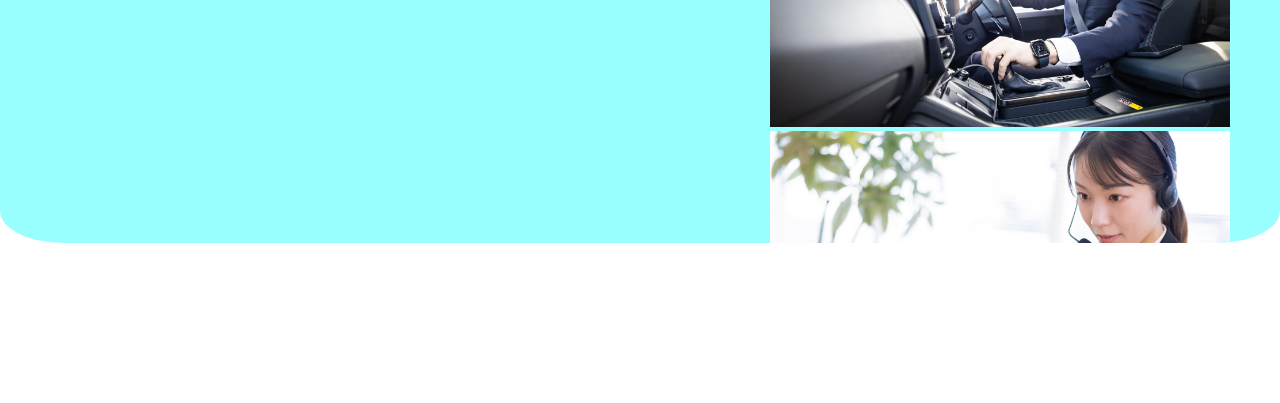
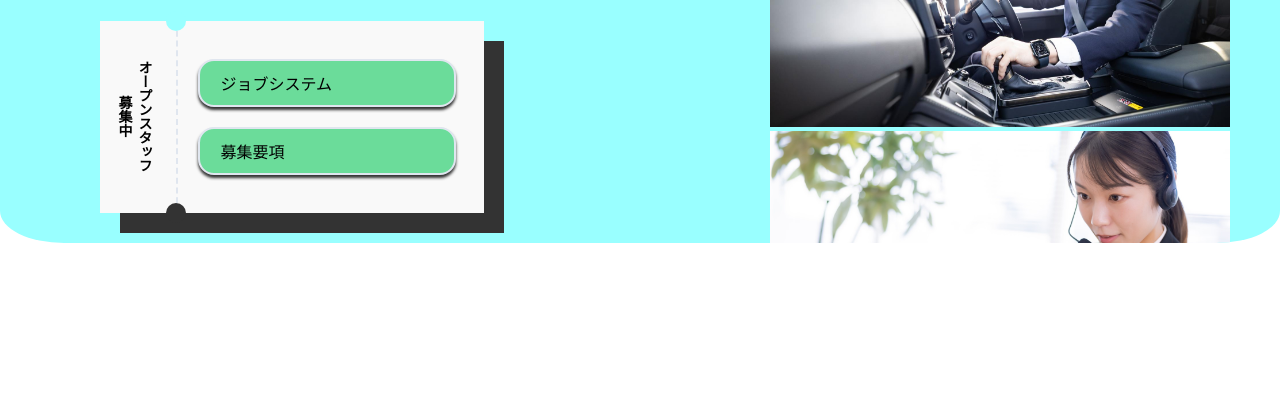
Before and after one commit to kajikaji5678/port, a plain HTML site: page index.html in a window 1280 px wide. Shown: the part 397-800 px from the top of the page. Drawn offline with Linux system fonts and the light colour scheme.

Commit message:
トップページ更新

```diff
--- a/css/style.css
+++ b/css/style.css
@@ -17,8 +17,14 @@ nav {
 
 a {
     text-decoration: none;
+    color:inherit;
 }
 
+p {
+    margin: 0;
+}
+
+@import url(http://fonts.googleapis.com/earlyaccess/notosansjp.css);
 
 .abc {
     align-items: center;
@@ -172,3 +178,112 @@ TOPページ
         transform: translateY(-50%);
     }
 }
+
+.top_coupon {
+    position: absolute;
+    width: 30%;
+    height: 30%;
+    background-color: #f9f9f9;
+    bottom: 30px;
+    left: 100px;
+    box-shadow: 20px 20px 0 #333;
+    display: flex;
+}
+
+/* クーポン風 */
+.top_coupon_left,
+.top_coupon_right {
+    position: relative;
+    display: flex;
+    flex-direction: column;
+}
+
+.top_coupon_right {
+    gap: 20px;
+}
+
+.top_coupon_left {
+    width: 20%;
+    height: 100%;
+    border-right: 2px dashed #e0e6ef;
+}
+
+.top_coupon_left p {
+    display: block;
+    margin: auto;
+    margin-right: 30%;
+}
+
+.top_coupon_left::before,
+.top_coupon_left::after {
+    position: absolute;
+    display: block;
+    content: "";
+    border-radius: 100%;
+    width: 20px;
+    height: 20px;
+}
+
+.top_coupon_left::before {
+    top: -10px;
+    right: -10px;
+    background: #99FFFF;
+}
+
+.top_coupon_left::after {
+    bottom: -10px;
+    right: -10px;
+    background: #333;
+}
+
+.top_coupon_right {
+    width: 80%;
+    height: 100%;
+    display: flex;
+    flex-direction: column;
+    justify-content: center;
+}
+
+.top_coupon_left p {
+    writing-mode: vertical-rl;
+    font-family: 'Noto Sans JP';
+    font-size: 14px;
+    font-weight: bold;
+    text-align: center;
+}
+
+.top_coupon_right p {
+    display: block;
+}
+
+.top_coupon_button1,
+.top_coupon_button2 {
+    margin-left: 20px;
+    border-radius: 16px;
+    border: 2px solid #e0e6ef;
+    padding: 10px 20px;
+    width: 70%;
+    box-shadow: 0 3px 3px #333;
+}
+
+.top_coupon_button1 {
+    background-color: #6bdc9a;
+}
+
+.top_coupon_button2 {
+    background-color: #6bdc9a;
+}
+
+.top_coupon_button1 a,
+.top_coupon_button2 a {
+    display: block;
+    width: 100%;
+    height: 100%;
+}
+
+.top_coupon_button1:hover,
+.top_coupon_button2:hover {
+    transition: all 0.3s ease;
+    box-shadow: 0 6px 6px #333;
+    transform: translateY(-5px);
+}
--- a/index.html
+++ b/index.html
@@ -48,11 +48,13 @@
             </div>
 
             <div class="top_coupon">
-                <div class="top_coupon_left"></div>
-                <div class="top_coupon_right"></div>
-            </div>
-
-            <div class="container">
+                <div class="top_coupon_left">
+                    <p>オープンスタッフ<br>募集中</p>
+                </div>
+                <div class="top_coupon_right">
+                    <a href="#" class="top_coupon_button1">ジョブシステム</a>
+                    <a href="#" class="top_coupon_button2">募集要項</a>
+                </div>
             </div>
         </div>
     </body>
```
